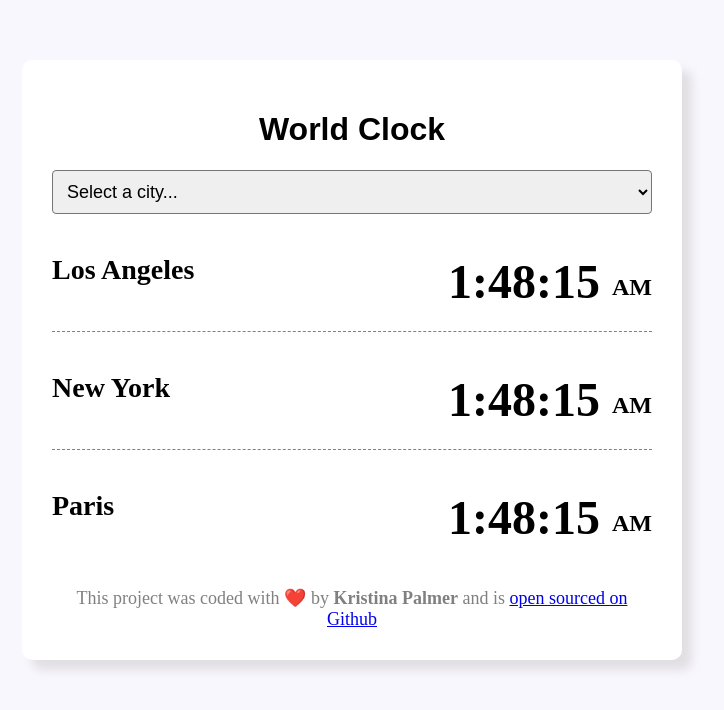
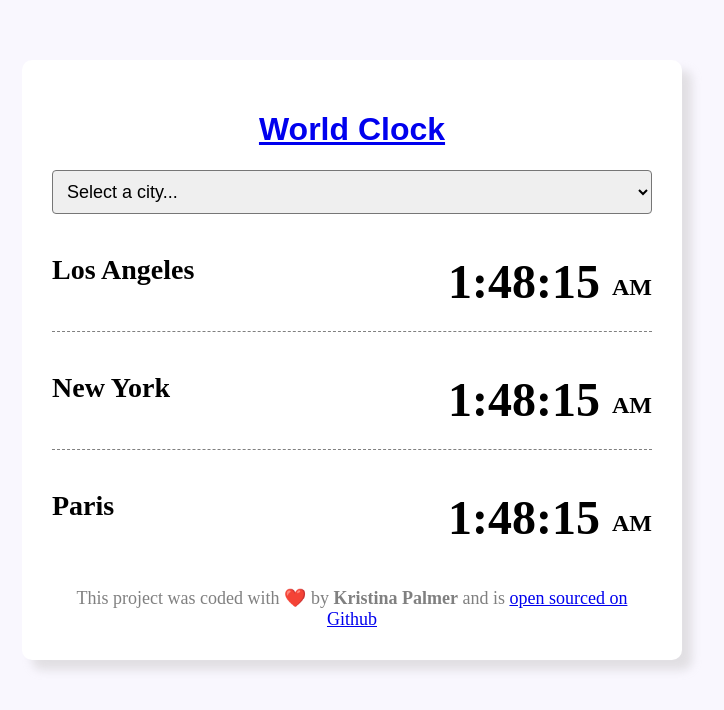
Before and after one commit to thekristinadawn/world-clock, a plain HTML site: page index.html in a window 1280 px wide. Shown: the whole page, without its empty margins (288-1012 px from the left). Drawn offline with nearby package versions, Linux system fonts and the light colour scheme; a script that the page names is missing.

Commit message:
add link to world clock to get back to home page

```diff
--- a/index.html
+++ b/index.html
@@ -11,12 +11,16 @@
   </head>
   <body>
     <div class="container">
-      <h1>World Clock</h1>
+      <h1>
+        <a href="/">World Clock</a>
+      </h1>
 
       <select id="city">
         <option value="">Select a city...</option>
         <option value="current">My Current Location</option>
         <option value="America/Los_Angeles">Los Angeles</option>
+        <option value="America/New_York">New York</option>
+        <option value="America/Los_Angeles">Honolulu</option>
         <option value="America/New_York">New York</option>
         <option value="Europe/Paris">Paris</option>
       </select>
```
